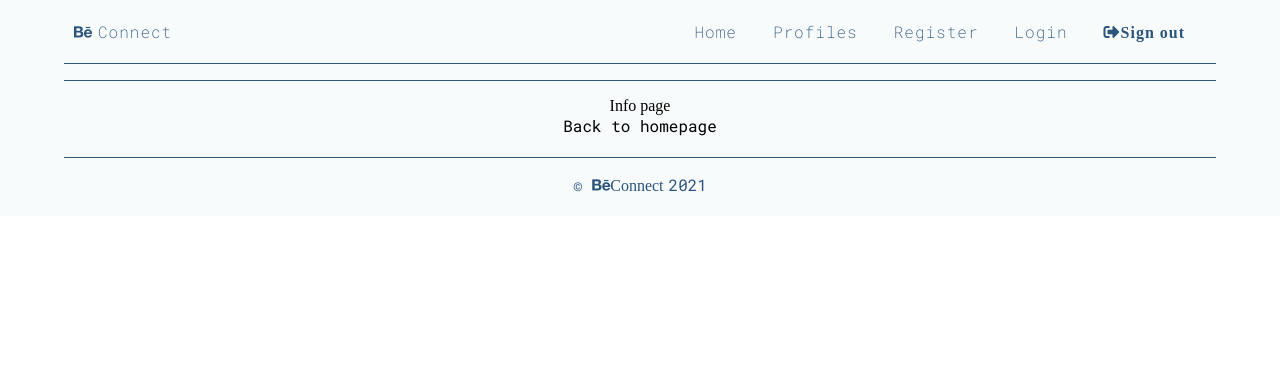
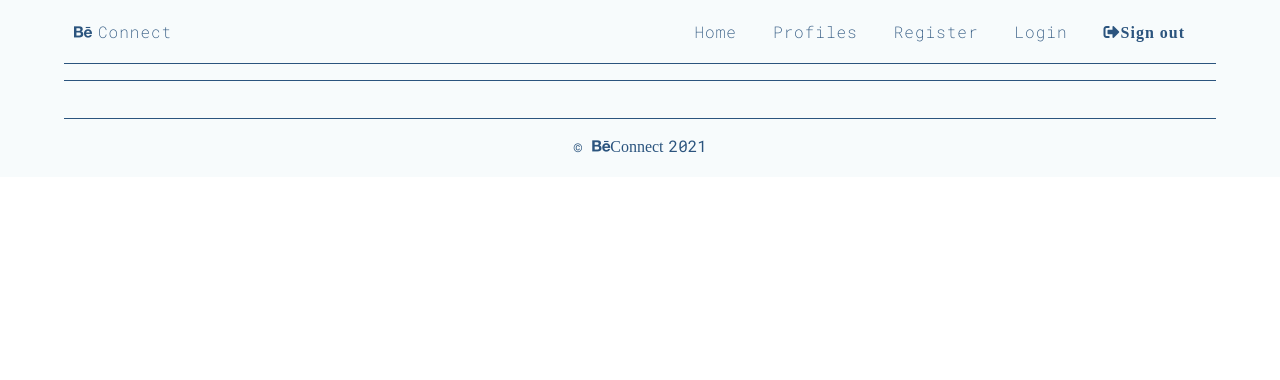
Before and after one commit to chadriae/php-mvc-Ismi, a PHP site: template View/info.php in a window 1280 px wide. Shown: the top 380 px of the page. Run offline with PHP 8.4, Linux system fonts and the light colour scheme; the template is opened without the code that fills it, so the values that code supplies are empty; some libraries are stand-ins or nearby versions.

Commit message:
Minor code fixe info page

```diff
--- a/View/info.php
+++ b/View/info.php
@@ -4,8 +4,6 @@ $students = $this->get();
 
 <?php require 'includes/header.php' ?>
 <div class="container2">
-    <h4>Info page</h4>
-    <p><a href="index.php">Back to homepage</a></p>
     <?php foreach ($students as $user) : ?>
         <div class="infoContainer">
             <div class="info">
```
